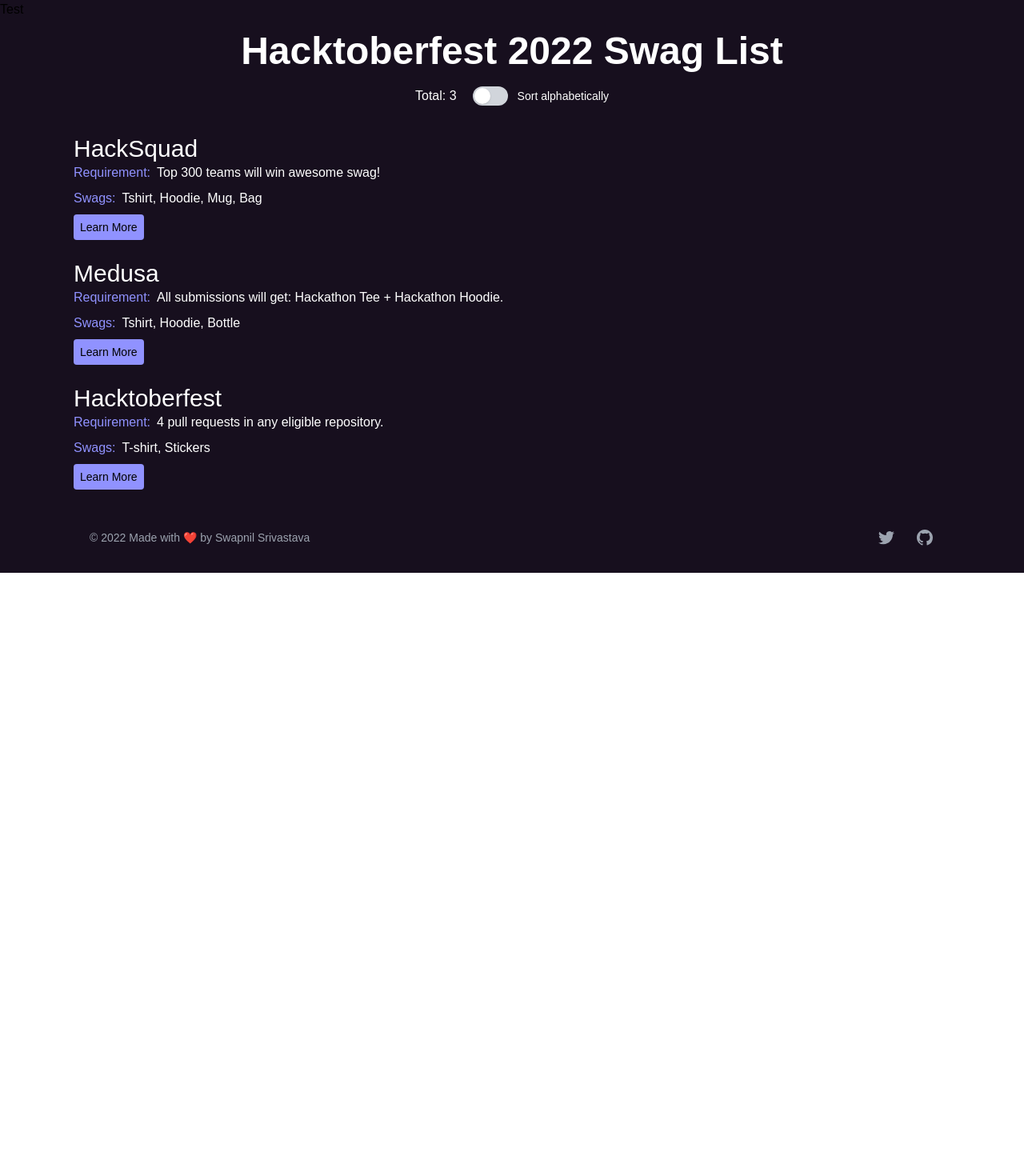
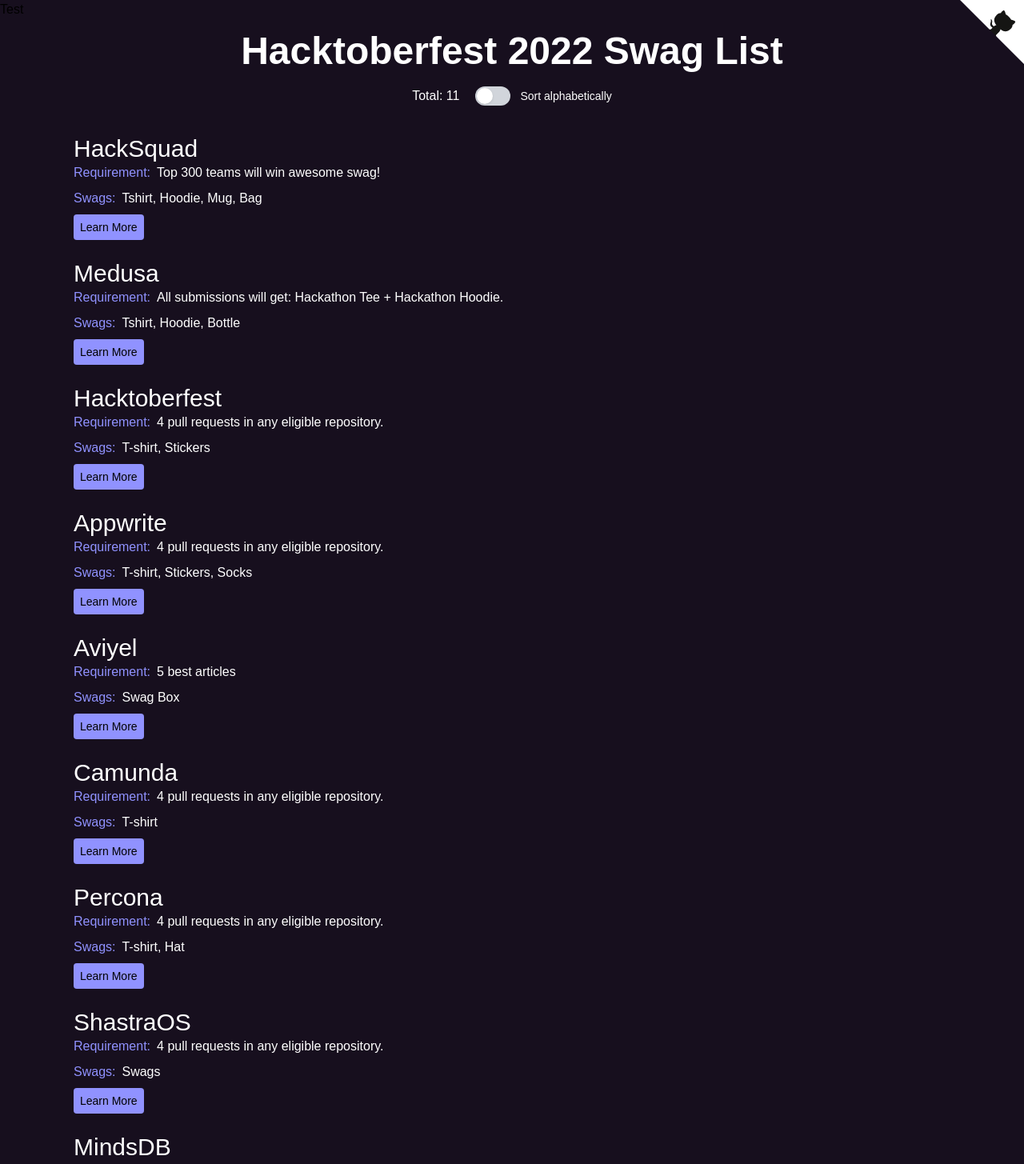
Before and after one commit to swapnilsparsh/hacktoberfest-swag, a Vue app: page / in a window 1280 px wide. Shown: the top 1455 px of the page at 80% size. Before the commit the page ends 800 px from the top, so only its background shows below. Built offline with nearby package versions, Linux system fonts and the light colour scheme.

Commit message:
GitHub Svg fixed

```diff
--- a/src/App.vue
+++ b/src/App.vue
@@ -2,7 +2,8 @@
 import { computed, ref } from "vue";
 import data from "./data.json";
 import Twitter from "./components/Twitter.vue";
-import Github from "./components/Github.vue";
+import GitHub from "./components/GitHub.vue";
+import GitHubSVG from "./components/GitHubSVG.vue"
 
 export default {
   setup() {
@@ -14,7 +15,7 @@ export default {
     });
     return { links, checked };
   },
-  components: { Twitter, Github },
+  components: { Twitter, GitHub, GitHubSVG },
 };
 </script>
 
@@ -29,6 +30,9 @@ export default {
       >
         Hacktoberfest 2022 Swag List
       </h1>
+      <a class="github-corner" href="https://github.com/swapnilsparsh/hacktoberfest-swag" target="_blank" rel="noopener">
+        <GitHubSVG/>
+      </a>
       <!-- toggle -->
       <div class="flex items-center justify-center mx-auto mb-6">
         <h2 class="text-white mr-5">Total: {{ links.length }}</h2>
@@ -92,6 +96,8 @@ export default {
             <a
               href="https://twitter.com/swapnilsparsh"
               class="text-gray-400 hover:text-white"
+              target="_blank"
+              rel="noopener"
             >
               <span class="sr-only">Twitter</span>
               <Twitter />
@@ -100,9 +106,11 @@ export default {
             <a
               href="https://github.com/swapnilsparsh"
               class="text-gray-400 hover:text-white"
+              target="_blank"
+              rel="noopener"
             >
               <span class="sr-only">GitHub</span>
-              <Github />
+              <GitHub />
             </a>
           </div>
           <div class="mt-8 md:mt-0 md:order-1">
@@ -116,3 +124,31 @@ export default {
     </section>
   </div>
 </template>
+
+<style>
+  .github-corner:hover .octo-arm {
+        animation: octocat-wave 560ms ease-in-out;
+      }
+      @keyframes octocat-wave {
+        0%,
+        100% {
+          transform: rotate(0);
+        }
+        20%,
+        60% {
+          transform: rotate(-25deg);
+        }
+        40%,
+        80% {
+          transform: rotate(10deg);
+        }
+      }
+      @media (max-width: 500px) {
+        .github-corner:hover .octo-arm {
+          animation: none;
+        }
+        .github-corner .octo-arm {
+          animation: octocat-wave 560ms ease-in-out;
+        }
+      }
+</style>
--- /dev/null
+++ b/src/components/GitHubSVG.vue
@@ -0,0 +1,29 @@
+<template>
+  <svg
+    width="80"
+    height="80"
+    viewBox="0 0 250 250"
+    style="
+      fill: #fff;
+      color: #151513;
+      position: absolute;
+      top: 0;
+      border: 0;
+      right: 0;
+    "
+    aria-hidden="true"
+  >
+    <path d="M0,0 L115,115 L130,115 L142,142 L250,250 L250,0 Z"></path>
+    <path
+      d="M128.3,109.0 C113.8,99.7 119.0,89.6 119.0,89.6 C122.0,82.7 120.5,78.6 120.5,78.6 C119.2,72.0 123.4,76.3 123.4,76.3 C127.3,80.9 125.5,87.3 125.5,87.3 C122.9,97.6 130.6,101.9 134.4,103.2"
+      fill="currentColor"
+      style="transform-origin: 130px 106px"
+      class="octo-arm"
+    ></path>
+    <path
+      d="M115.0,115.0 C114.9,115.1 118.7,116.5 119.8,115.4 L133.7,101.6 C136.9,99.2 139.9,98.4 142.2,98.6 C133.8,88.0 127.5,74.4 143.8,58.0 C148.5,53.4 154.0,51.2 159.7,51.0 C160.3,49.4 163.2,43.6 171.4,40.1 C171.4,40.1 176.1,42.5 178.8,56.2 C183.1,58.6 187.2,61.8 190.9,65.4 C194.5,69.0 197.7,73.2 200.1,77.6 C213.8,80.2 216.3,84.9 216.3,84.9 C212.7,93.1 206.9,96.0 205.4,96.6 C205.1,102.4 203.0,107.8 198.3,112.5 C181.9,128.9 168.3,122.5 157.7,114.1 C157.9,116.9 156.7,120.9 152.7,124.9 L141.0,136.5 C139.8,137.7 141.6,141.9 141.8,141.8 Z"
+      fill="currentColor"
+      class="octo-body"
+    ></path>
+  </svg>
+</template>
--- a/src/data.json
+++ b/src/data.json
@@ -19,5 +19,61 @@
     "description":"4 pull requests in any eligible repository.",
     "swags": "T-shirt, Stickers",
     "href" : "https://hacktoberfest.com/"
+  },
+  {
+    "org": "https://appwrite.io/",
+    "text": "Appwrite",
+    "description":"4 pull requests in any eligible repository.",
+    "swags": "T-shirt, Stickers, Socks",
+    "href" : "https://hacktoberfest.appwrite.io/"
+  },
+  {
+    "org": "https://aviyel.com/",
+    "text": "Aviyel",
+    "description":"5 best articles",
+    "swags": "Swag Box",
+    "href" : "https://aviyel.com/post/3738/announcing-hacktoberfest-with-aviyel"
+  },
+  {
+    "org": "https://camunda.com/",
+    "text": "Camunda",
+    "description":"4 pull requests in any eligible repository.",
+    "swags": "T-shirt",
+    "href" : "https://camunda.com/hacktoberfest2022/"
+  },
+  {
+    "org": "https://www.percona.com/",
+    "text": "Percona",
+    "description":"4 pull requests in any eligible repository.",
+    "swags": "T-shirt, Hat",
+    "href" : "https://www.percona.com/blog/contribute-to-open-source-with-percona-and-hacktoberfest/"
+  },
+  {
+    "org": "https://shastraos.co/",
+    "text": "ShastraOS",
+    "description":"4 pull requests in any eligible repository.",
+    "swags": "Swags",
+    "href" : "https://shastraos.co/opensource"
+  },
+  {
+    "org": "https://mindsdb.com/",
+    "text": "MindsDB",
+    "description":"5 points by making pull requests in any eligible repository.",
+    "swags": "T-shirt",
+    "href" : "https://mindsdb.com/hacktoberfest/"
+  },
+  {
+    "org": "https://speckle.systems/",
+    "text": "Speckle",
+    "description":"4 pull requests in any eligible repository.",
+    "swags": "T-shirt",
+    "href" : "https://speckle.community/t/hacktoberfest-2022-with-speckle/3641"
+  },
+  {
+    "org": "https://www.networktocode.com/",
+    "text": "Network to Code",
+    "description":"Most pull requests openend and approved in any eligible repository.",
+    "swags": "T-shirt, Stickers, Mugs",
+    "href" : "https://blog.networktocode.com/post/hackathon/"
   }
 ]
--- a/src/tailwind.css
+++ b/src/tailwind.css
@@ -26,7 +26,3 @@
   border-radius: 0.01rem;
   padding: 0 3px;
 }
-
-::-webkit-scrollbar-thumb:hover {
-  background: #7882CB;
-}
--- a/tailwind.config.js
+++ b/tailwind.config.js
@@ -1,21 +1,21 @@
-const defaultTheme = require('tailwindcss/defaultTheme')
+const defaultTheme = require("tailwindcss/defaultTheme");
 
 module.exports = {
-  purge: ['./index.html', './src/**/*.{vue,js,ts,jsx,tsx}'],
+  purge: ["./index.html", "./src/**/*.{vue,js,ts,jsx,tsx}"],
   theme: {
     extend: {
       fontFamily: {
         sans: ['"Inter var"', ...defaultTheme.fontFamily.sans],
       },
       colors: {
-        'manga': '#E5E1E6',
-        'void': '#170F1E',
-        'spark': '#FFE270',
-        'surf': '#64E3FF',
-        'psybeam': '#9092FF',
-        'giga': '#B4FF39',
-        'turquoise': '#40DDFF ',
+        manga: "#E5E1E6",
+        void: "#170F1E",
+        spark: "#FFE270",
+        surf: "#64E3FF",
+        psybeam: "#9092FF",
+        giga: "#B4FF39",
+        turquoise: "#40DDFF ",
       },
     },
   },
-}
+};
```
Also changed, not shown: 1 other file (tests, documents, lock files or other folders).
